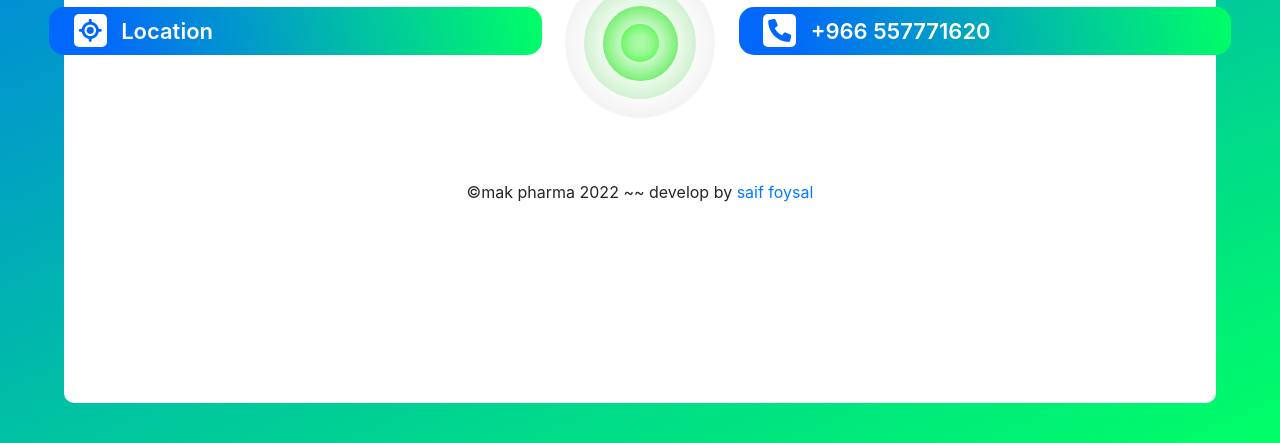
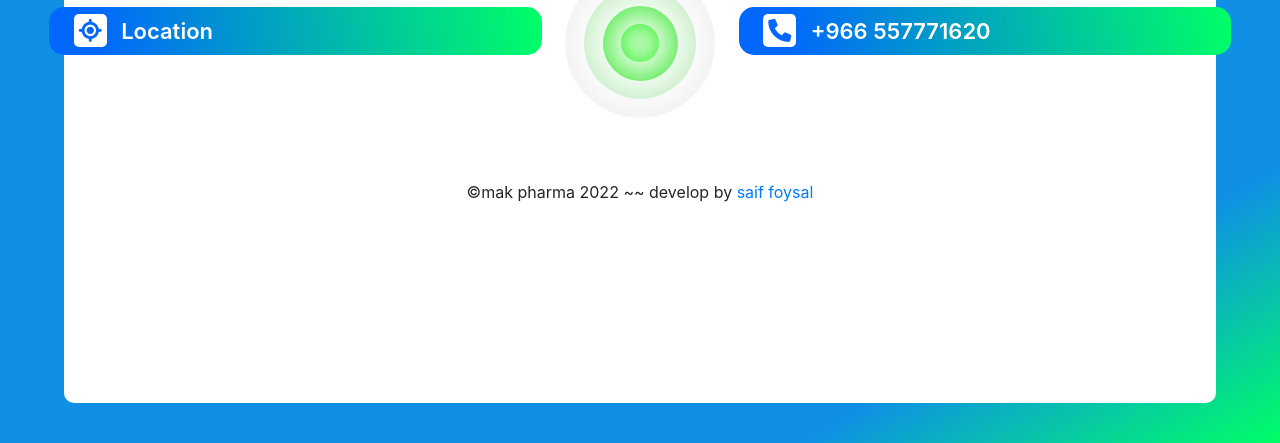
Before and after one commit to makpharmaksa/information, a plain HTML site: page index.html in a window 1280 px wide. Shown: the part 357-800 px from the top of the page. Drawn offline with nearby package versions, Linux system fonts and the light colour scheme.

Commit message:
Update style.css

```diff
--- a/style.css
+++ b/style.css
@@ -1,7 +1,7 @@
 #main_wrapper{
     width:100%;
     height: 100vh;
-    background: linear-gradient(157deg, rgba(2,103,252,1) 0%, rgba(0,255,102,1) 100%);
+    background: linear-gradient(150deg, rgb(15 144 229) 82%, rgba(0,255,102,1) 100%);
     position: relative;
 }
 .con-box-wrap{
```
